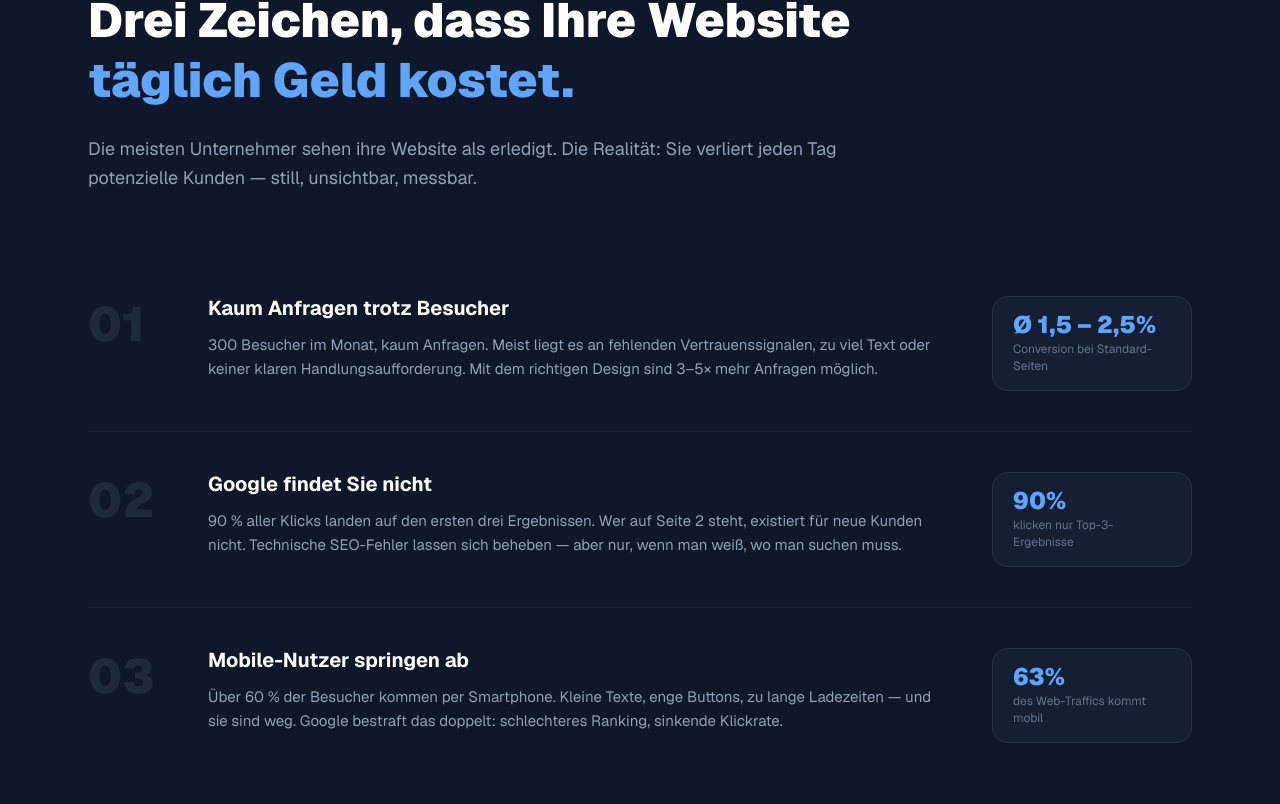
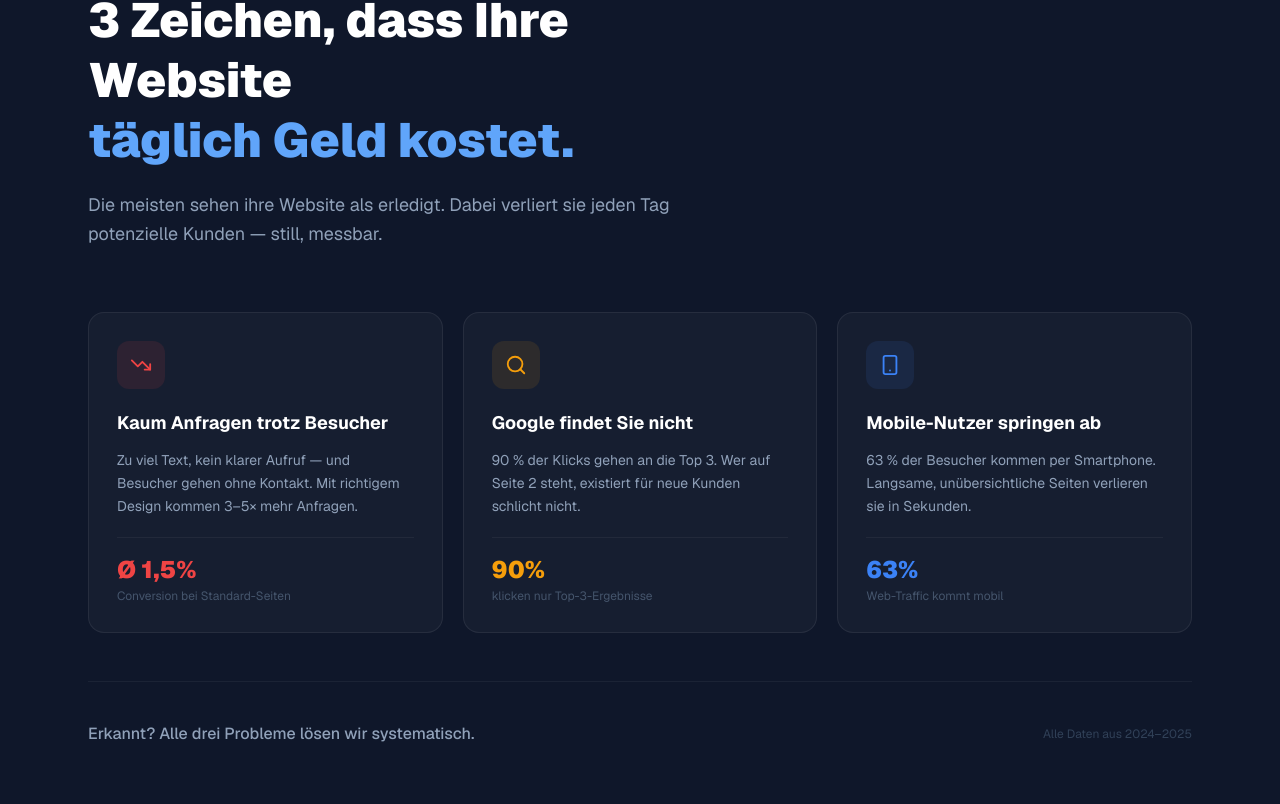
Before and after one commit to chjungdus/Neue-Website, a Next.js app: page / in a window 1280 px wide. Shown: the part 976-1780 px from the top of the page. Built offline with nearby package versions, Linux system fonts and the light colour scheme.

Commit message:
redesign: problem section with icons, card layout, shorter copy

```diff
--- a/src/components/home/problem-section.tsx
+++ b/src/components/home/problem-section.tsx
@@ -1,26 +1,36 @@
 import FadeIn from "@/components/ui/fade-in"
+import { TrendingDown, Search, Smartphone } from "lucide-react"
 
 const problems = [
   {
-    num: "01",
+    icon: TrendingDown,
     title: "Kaum Anfragen trotz Besucher",
-    body: "300 Besucher im Monat, kaum Anfragen. Meist liegt es an fehlenden Vertrauenssignalen, zu viel Text oder keiner klaren Handlungsaufforderung. Mit dem richtigen Design sind 3–5× mehr Anfragen möglich.",
-    stat: "Ø 1,5 – 2,5%",
+    body: "Zu viel Text, kein klarer Aufruf — und Besucher gehen ohne Kontakt. Mit richtigem Design kommen 3–5× mehr Anfragen.",
+    stat: "Ø 1,5%",
     statNote: "Conversion bei Standard-Seiten",
+    iconColor: "#ef4444",
+    iconBg: "rgba(239,68,68,0.1)",
+    statColor: "#ef4444",
   },
   {
-    num: "02",
+    icon: Search,
     title: "Google findet Sie nicht",
-    body: "90 % aller Klicks landen auf den ersten drei Ergebnissen. Wer auf Seite 2 steht, existiert für neue Kunden nicht. Technische SEO-Fehler lassen sich beheben — aber nur, wenn man weiß, wo man suchen muss.",
+    body: "90 % der Klicks gehen an die Top 3. Wer auf Seite 2 steht, existiert für neue Kunden schlicht nicht.",
     stat: "90%",
     statNote: "klicken nur Top-3-Ergebnisse",
+    iconColor: "#f59e0b",
+    iconBg: "rgba(245,158,11,0.1)",
+    statColor: "#f59e0b",
   },
   {
-    num: "03",
+    icon: Smartphone,
     title: "Mobile-Nutzer springen ab",
-    body: "Über 60 % der Besucher kommen per Smartphone. Kleine Texte, enge Buttons, zu lange Ladezeiten — und sie sind weg. Google bestraft das doppelt: schlechteres Ranking, sinkende Klickrate.",
+    body: "63 % der Besucher kommen per Smartphone. Langsame, unübersichtliche Seiten verlieren sie in Sekunden.",
     stat: "63%",
-    statNote: "des Web-Traffics kommt mobil",
+    statNote: "Web-Traffic kommt mobil",
+    iconColor: "#3b82f6",
+    iconBg: "rgba(59,130,246,0.1)",
+    statColor: "#3b82f6",
   },
 ]
 
@@ -29,45 +39,48 @@ export default function ProblemSection() {
     <section className="py-28 bg-[#0f172a]">
       <div className="max-w-6xl mx-auto px-6">
         <FadeIn>
-          <div className="max-w-3xl mb-16">
-            <h2 className="text-4xl md:text-5xl font-black text-white leading-tight mb-6">
-              Drei Zeichen, dass Ihre Website
+          <div className="max-w-2xl mb-16">
+            <h2 className="text-4xl md:text-5xl font-black text-white leading-tight mb-5">
+              3 Zeichen, dass Ihre Website
               <br />
               <span className="text-[#60a5fa]">täglich Geld kostet.</span>
             </h2>
             <p className="text-slate-400 text-lg leading-relaxed">
-              Die meisten Unternehmer sehen ihre Website als erledigt. Die Realität: Sie verliert
-              jeden Tag potenzielle Kunden — still, unsichtbar, messbar.
+              Die meisten sehen ihre Website als erledigt. Dabei verliert sie jeden Tag potenzielle Kunden — still, messbar.
             </p>
           </div>
         </FadeIn>
 
-        <div className="divide-y divide-slate-800/60">
-          {problems.map((p, i) => (
-            <FadeIn key={p.num} delay={i * 0.12}>
-              <div className="grid grid-cols-1 md:grid-cols-[80px_1fr_200px] gap-6 md:gap-10 py-10 items-start">
-                <div className="text-5xl font-black text-slate-800 leading-none pt-1">{p.num}</div>
-                <div>
-                  <h3 className="text-xl font-bold text-white mb-3 leading-tight">{p.title}</h3>
-                  <p className="text-slate-400 text-[15px] leading-relaxed">{p.body}</p>
+        <div className="grid grid-cols-1 md:grid-cols-3 gap-5">
+          {problems.map((p, i) => {
+            const Icon = p.icon
+            return (
+              <FadeIn key={p.title} delay={i * 0.1}>
+                <div className="bg-white/[0.03] border border-white/[0.07] rounded-2xl p-7 hover:bg-white/[0.06] transition-colors h-full flex flex-col">
+                  <div
+                    className="w-12 h-12 rounded-xl flex items-center justify-center mb-5 shrink-0"
+                    style={{ backgroundColor: p.iconBg }}
+                  >
+                    <Icon size={22} style={{ color: p.iconColor }} />
+                  </div>
+                  <h3 className="text-lg font-bold text-white mb-3">{p.title}</h3>
+                  <p className="text-slate-400 text-sm leading-relaxed flex-1 mb-5">{p.body}</p>
+                  <div className="pt-4 border-t border-white/5">
+                    <div className="text-2xl font-black mb-0.5" style={{ color: p.statColor }}>{p.stat}</div>
+                    <div className="text-slate-600 text-xs">{p.statNote}</div>
+                  </div>
                 </div>
-                <div className="bg-slate-800/50 border border-slate-700/50 rounded-2xl px-5 py-4 text-center md:text-left">
-                  <div className="text-[#60a5fa] text-2xl font-black leading-none mb-1">{p.stat}</div>
-                  <div className="text-slate-500 text-xs leading-snug">{p.statNote}</div>
-                </div>
-              </div>
-            </FadeIn>
-          ))}
+              </FadeIn>
+            )
+          })}
         </div>
 
-        <FadeIn delay={0.36}>
-          <div className="mt-14 pt-10 border-t border-slate-800 flex items-center justify-between gap-6 flex-wrap">
-            <p className="text-slate-300 text-lg font-medium">
-              Erkannt? Diese drei Probleme lösen wir — mit messbaren Ergebnissen.
+        <FadeIn delay={0.3}>
+          <div className="mt-12 pt-10 border-t border-white/5 flex items-center justify-between gap-4 flex-wrap">
+            <p className="text-slate-400 text-base font-medium">
+              Erkannt? Alle drei Probleme lösen wir systematisch.
             </p>
-            <div className="text-slate-600 text-sm">
-              Alle Statistiken aus 2024–2025
-            </div>
+            <div className="text-slate-700 text-xs">Alle Daten aus 2024–2025</div>
           </div>
         </FadeIn>
       </div>
```
